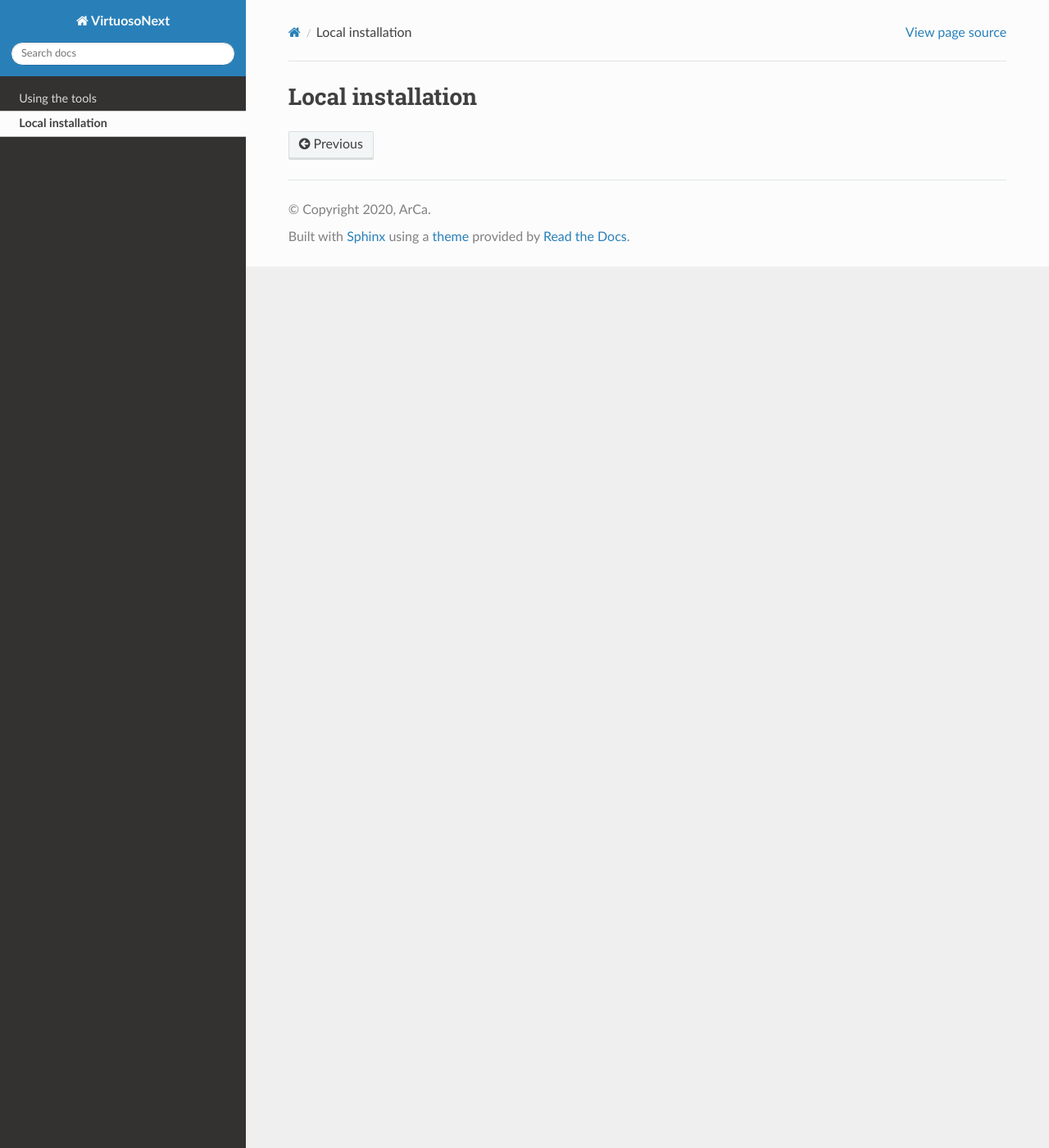
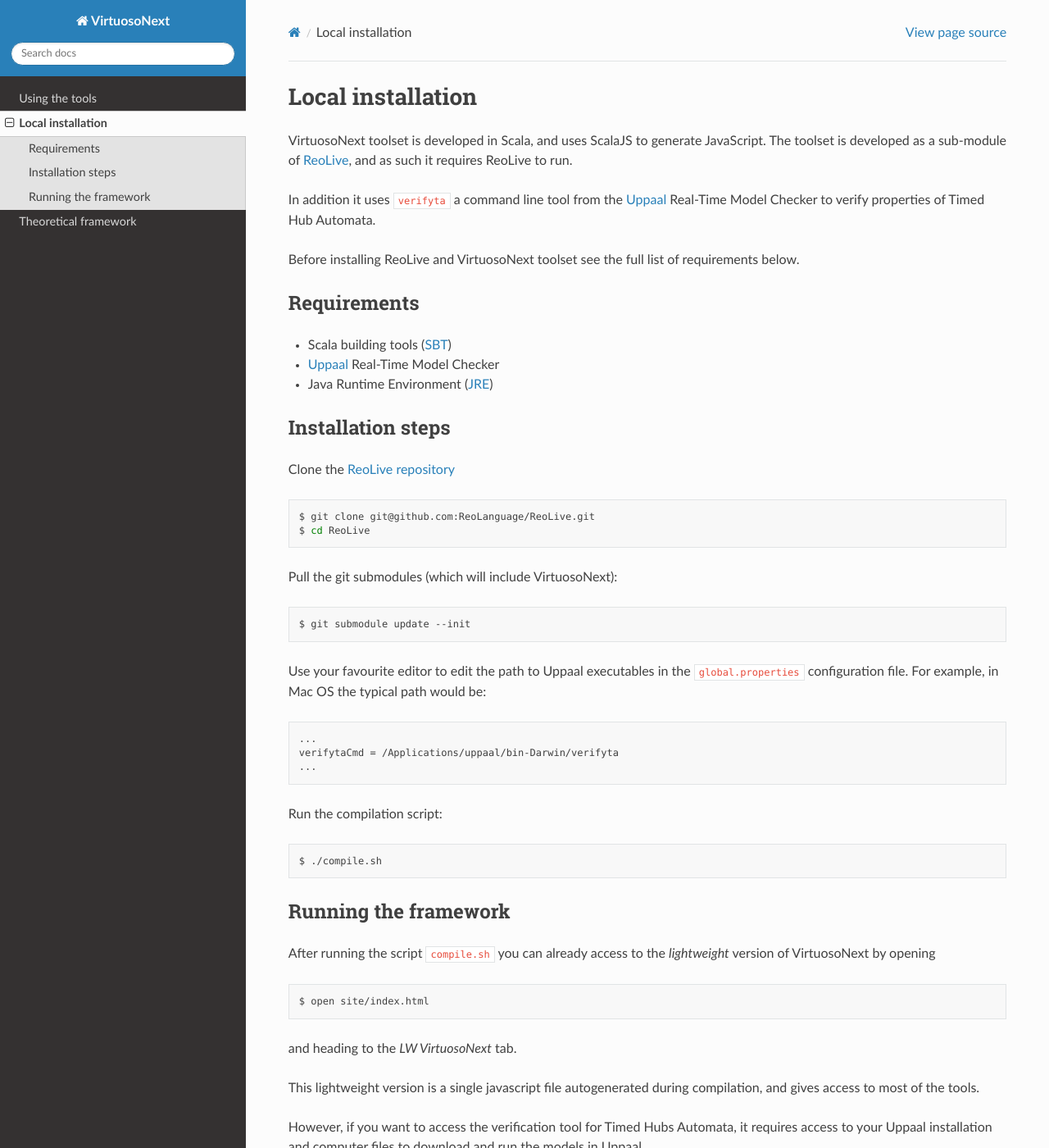
Before and after one commit to arcalab/hubAutomata, a Sphinx documentation site: the page built from docs/source/install.rst, in a window 1280 px wide and 1400 px high. Shown: the whole window at 82% size. Built offline with Sphinx 7.4.7 and the Read the Docs theme 2.0.0, drawn with Linux system fonts in a browser that asks for light colours; some of the changed text lies outside the part shown.

Commit message:
installation instructions in docs

```diff
--- a/docs/source/conf.py
+++ b/docs/source/conf.py
@@ -20,8 +20,8 @@
 # -- Project information -----------------------------------------------------
 
 project = 'VirtuosoNext'
-copyright = '2020, ArCa'
-author = 'ArCa'
+copyright = '2020, arca.di.uminho.pt'
+author = 'arca.di.uminho.pt'
 
 
 # -- General configuration ---------------------------------------------------
@@ -30,7 +30,9 @@
 # extensions coming with Sphinx (named 'sphinx.ext.*') or your custom
 # ones.
 extensions = [
-    'sphinx_rtd_theme'
+    'sphinx_rtd_theme',
+    'sphinx-prompt',
+    'sphinx_copybutton'
 ]
 
 # Add any paths that contain templates here, relative to this directory.
--- a/docs/source/install.rst
+++ b/docs/source/install.rst
@@ -1,2 +1,88 @@
 Local installation
+******************
+
+VirtuosoNext toolset is developed in Scala, and uses ScalaJS to generate JavaScript.
+The toolset is developed as a sub-module of `ReoLive <https://github.com/ReoLanguage/ReoLive>`_,
+and as such it requires ReoLive to run.
+
+In addition it uses ``verifyta`` a command line tool from the `Uppaal <uppaal.org>`_ Real-Time Model Checker to
+verify properties of Timed Hub Automata.
+
+Before installing ReoLive and VirtuosoNext toolset see the full list of requirements below.
+
+Requirements
+============
+
+* Scala building tools (`SBT <https://www.scala-sbt.org>`_)
+* `Uppaal <uppaal.org>`_ Real-Time Model Checker
+* Java Runtime Environment (`JRE <https://www.java.com/en/download/>`_)
+
+
+Installation steps
 ==================
+
+Clone the `ReoLive repository <https://github.com/ReoLanguage/ReoLive>`_
+
+
+.. prompt:: bash
+
+    git clone git@github.com:ReoLanguage/ReoLive.git
+    cd ReoLive
+
+
+Pull the git submodules (which will include VirtuosoNext):
+
+
+.. prompt:: bash
+
+    git submodule update --init
+
+
+Use your favourite editor to edit the path to Uppaal executables in the ``global.properties`` configuration file.
+For example, in Mac OS the typical path would be:
+
+.. code:: text
+
+    ...
+    verifytaCmd = /Applications/uppaal/bin-Darwin/verifyta
+    ...
+
+Run the compilation script:
+
+.. prompt:: bash
+
+    ./compile.sh
+
+
+Running the framework
+=====================
+
+After running the script ``compile.sh`` you can already access to the *lightweight* version of VirtuosoNext
+by opening
+
+.. prompt:: bash
+
+    open site/index.html
+
+and heading to the `LW VirtuosoNext` tab.
+
+This lightweight version is a single javascript file autogenerated during compilation,
+and gives access to most of the tools.
+
+However, if you want to access the verification tool for Timed Hubs Automata,
+it requires access to your Uppaal installation and computer files to download and run the models in Uppaal.
+
+For this you need to run the server and access the `VirtuosoNext` tab, as follows.
+
+Start the server using ``sbt``
+
+.. prompt:: bash
+
+    sbt server/run
+
+
+Open the VirtusoNext toolset in a browser
+
+.. prompt:: bash
+
+    open http://localhost:9000#hubs
```
Also changed, not shown: docs/source/foundations.rst (added, +14 -0 lines), docs/source/index.rst (+11 -3 lines).
